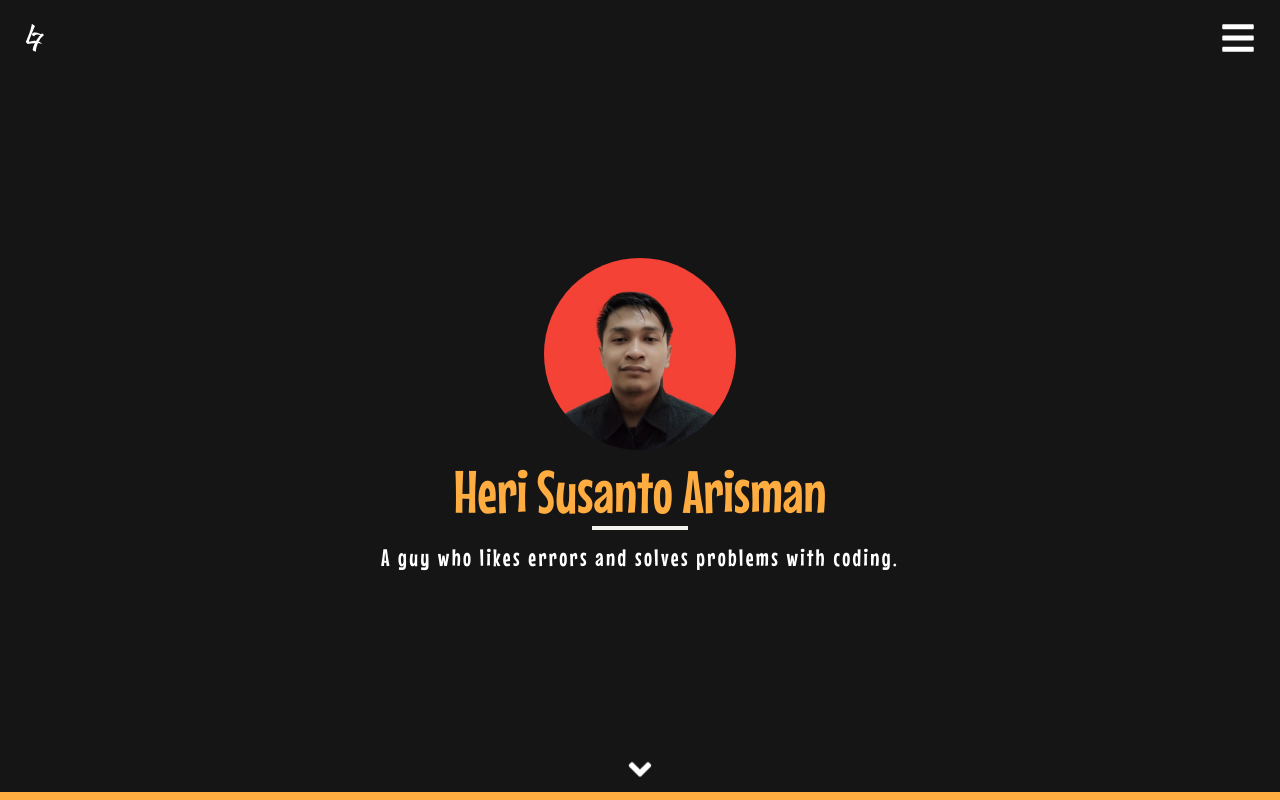
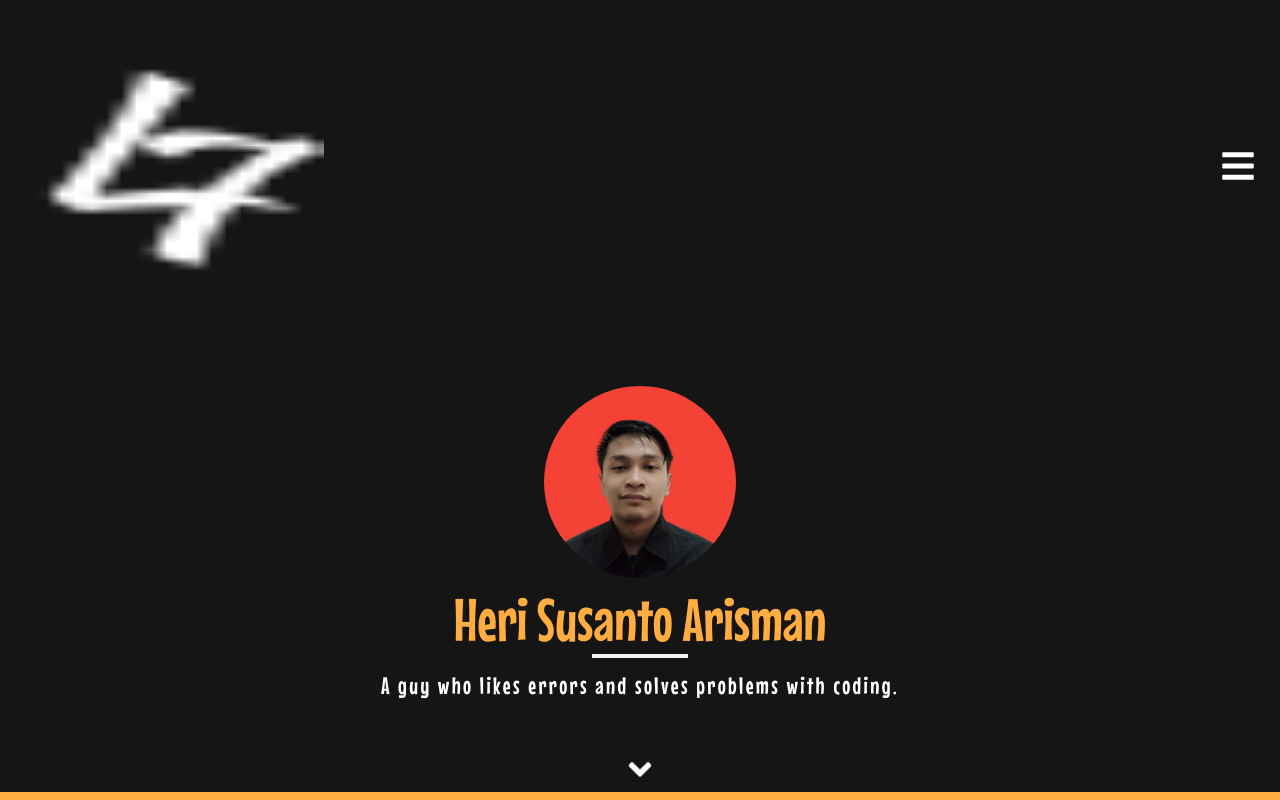
Before and after one commit to herisusantoarismann/next-portofolio, a Next.js app: page /about in a window 1280 px wide. Shown: the top 800 px of the page. Built offline with nearby package versions, Linux system fonts and the light colour scheme.

Commit message:
Update performance

```diff
--- a/components/Header/Header.tsx
+++ b/components/Header/Header.tsx
@@ -11,7 +11,13 @@ const Header = () => {
   return (
     <header className="px-3 py-2 md:px-6 md:py-4 flex justify-between items-center">
       <Link href={"/"}>
-        <Image src={Logo} alt="logo" className="filter invert" />
+        <Image
+          src={Logo}
+          alt="logo"
+          className="filter invert"
+          width={300}
+          height={300}
+        />
       </Link>
       <FaBars
         className="text-2xl lg:text-4xl cursor-pointer transition duration-150 hover:text-primary"
--- a/components/Navigation/NavigationItem.tsx
+++ b/components/Navigation/NavigationItem.tsx
@@ -12,10 +12,10 @@ const NavigationItem = ({ data }: Props) => {
 
   return (
     <Link href={data.url} passHref>
-      <div>
-        <li className="text-2xl xl:text-3xl tracking-wider cursor-pointer transition duration-150 hover:text-primary">
+      <li>
+        <div className="text-2xl xl:text-3xl tracking-wider cursor-pointer transition duration-150 hover:text-primary">
           {data.name}
-        </li>
+        </div>
         <div className="w-full flex gap-2">
           <span
             className={`w-1/12 xl:w-24 h-0.5 xl:h-1.5 ${
@@ -24,7 +24,7 @@ const NavigationItem = ({ data }: Props) => {
           ></span>
           <span className="w-5/6 xl:w-full h-0.5 xl:h-1.5 bg-gray-600"></span>
         </div>
-      </div>
+      </li>
     </Link>
   );
 };
--- a/next.config.js
+++ b/next.config.js
@@ -10,6 +10,10 @@ const nextConfig = {
 
     return config;
   },
+  i18n: {
+    locales: ["en"],
+    defaultLocale: "en",
+  },
 };
 
 module.exports = nextConfig;
```
